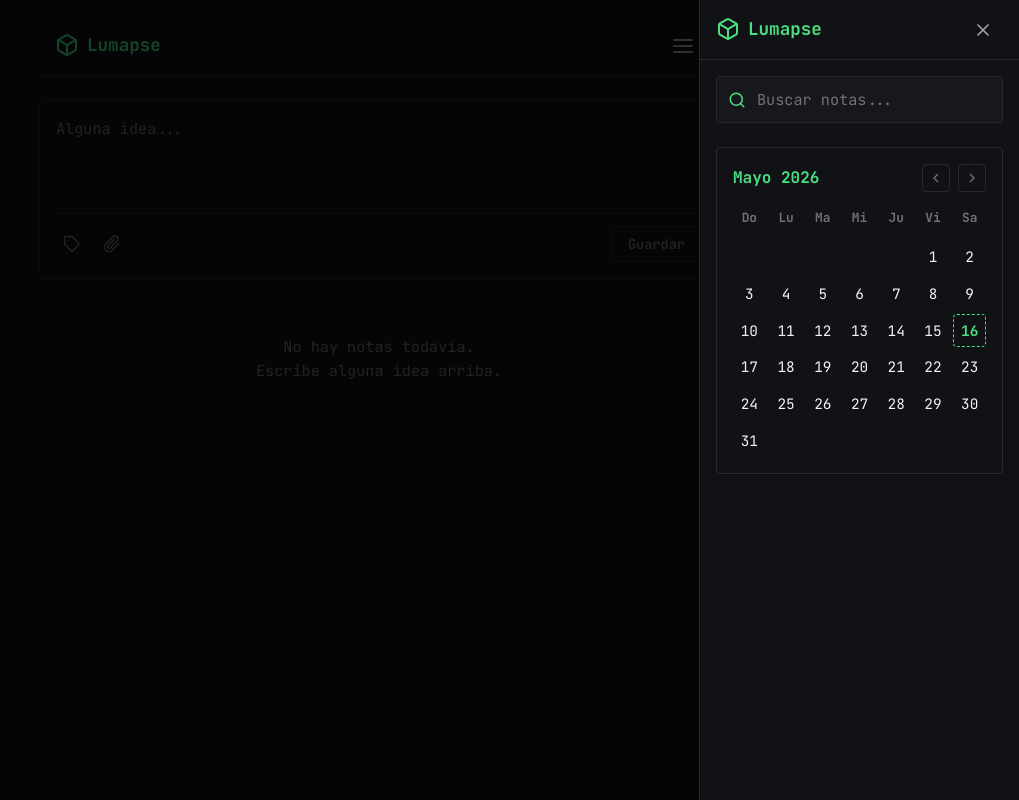
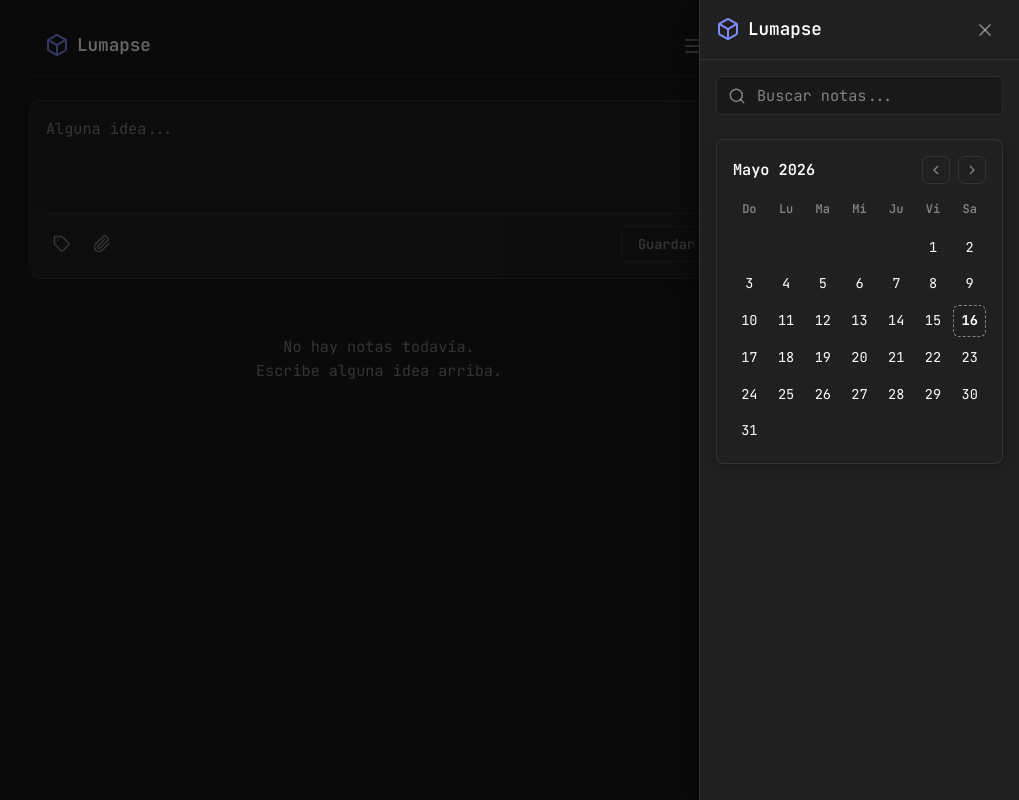
Before and after one commit to jdfesa/lumapse, a website built with Vite: page index.html in a window 1280 px wide. Both pictures are taken after a click on the button 944 px from the left and 45 px from the top of the page. Shown: the whole page, without its empty margins (261-1280 px from the left). Built offline with nearby package versions, Linux system fonts and the light colour scheme.

Commit message:
style: rediseñar UI a estética Notion/Obsidian manteniendo fuente monospace
- Fondo gris oscuro suave (#191919) en lugar de negro puro

- Color de acento cambiado de verde neón a índigo suave (#818cf8)

- Bordes y sombras mucho más sutiles para un look limpio y profesional

- Conservada la fuente JetBrains Mono solicitada por el usuario

```diff
--- a/src/components/Heatmap.css
+++ b/src/components/Heatmap.css
@@ -1,14 +1,15 @@
 /* ============================================================
    Componente: Heatmap (Calendario de Actividad)
-   Hito 04: Cyber Aesthetic con Calendario Clásico
+   Hito 04: Notion/Obsidian Clean Aesthetic
    ============================================================ */
 
 .heatmap-container {
-  background-color: var(--color-bg);
+  background-color: var(--color-surface); /* Notion-style subtle card */
   border: 1px solid var(--color-border);
-  border-radius: var(--radius-sm);
+  border-radius: var(--radius-md);
   padding: var(--space-4);
   margin-top: var(--space-4);
+  box-shadow: 0 4px 12px rgba(0, 0, 0, 0.2);
 }
 
 .heatmap-header {
@@ -20,11 +21,11 @@
 }
 
 .heatmap-title {
-  font-size: 1rem;
-  font-weight: 700;
+  font-size: 0.95rem;
+  font-weight: 600;
   margin: 0;
   font-family: var(--font-mono);
-  color: var(--color-accent);
+  color: var(--color-text-bright);
 }
 
 .heatmap-controls {
@@ -47,9 +48,9 @@
 }
 
 .heatmap-btn:hover {
-  background: var(--color-surface);
-  color: var(--color-accent);
-  border-color: var(--color-accent);
+  background: var(--color-surface-hover);
+  color: var(--color-text-bright);
+  border-color: rgba(255, 255, 255, 0.2);
 }
 
 .heatmap-grid {
@@ -60,8 +61,8 @@
 
 .heatmap-day-header {
   text-align: center;
-  font-size: 0.8rem;
-  font-weight: 700;
+  font-size: 0.75rem;
+  font-weight: 600;
   color: var(--color-text-muted);
   padding-bottom: var(--space-2);
   font-family: var(--font-mono);
@@ -72,7 +73,7 @@
   display: flex;
   align-items: center;
   justify-content: center;
-  font-size: 0.9rem;
+  font-size: 0.85rem;
   font-family: var(--font-mono);
   color: var(--color-text-bright);
   border-radius: var(--radius-sm);
@@ -88,18 +89,18 @@
 }
 
 .heatmap-day:hover:not(.heatmap-day--empty) {
-  background-color: var(--color-surface);
+  background-color: var(--color-surface-hover);
   border-color: var(--color-border);
 }
 
 .heatmap-day--today {
-  color: var(--color-accent);
+  color: var(--color-text-bright);
   font-weight: 700;
-  border: 1px dashed var(--color-accent);
+  border: 1px dashed var(--color-text-muted);
 }
 
 .heatmap-day--active {
-  background-color: var(--color-surface);
+  background-color: var(--color-surface-hover);
   border: 1px solid var(--color-accent);
   color: var(--color-accent);
   font-weight: 700;
@@ -117,10 +118,10 @@
   transition: all 0.2s ease;
 }
 
-/* Niveles de intensidad con verde neón */
-.heatmap-day[data-level="1"]::after { background-color: rgba(74, 222, 128, 0.4); }
-.heatmap-day[data-level="2"]::after { background-color: rgba(74, 222, 128, 0.7); }
-.heatmap-day[data-level="3"]::after { background-color: rgba(74, 222, 128, 1); box-shadow: 0 0 4px rgba(74, 222, 128, 0.5); }
+/* Niveles de intensidad con el acento suave (Indigo) */
+.heatmap-day[data-level="1"]::after { background-color: rgba(129, 140, 248, 0.4); }
+.heatmap-day[data-level="2"]::after { background-color: rgba(129, 140, 248, 0.7); }
+.heatmap-day[data-level="3"]::after { background-color: rgba(129, 140, 248, 1); box-shadow: 0 0 4px rgba(129, 140, 248, 0.4); }
 
 /* Clear filter button */
 .heatmap-clear {
@@ -140,7 +141,7 @@
 }
 
 .heatmap-clear:hover {
-  background: var(--color-surface);
+  background: var(--color-surface-hover);
   color: var(--color-accent);
   border-color: var(--color-accent);
 }
--- a/src/components/NoteEditor.css
+++ b/src/components/NoteEditor.css
@@ -1,16 +1,17 @@
 /* ============================================================
    Componente: Composer (antes NoteEditor)
-   Hito 04: Minimalist Cyber/Terminal Aesthetic
+   Hito 04: Notion/Obsidian Clean Aesthetic
    ============================================================ */
 
 .composer {
-  background-color: var(--color-bg);
+  background-color: var(--color-surface);
   border: 1px solid var(--color-border);
-  border-radius: var(--radius-sm);
+  border-radius: var(--radius-lg);
   padding: var(--space-4);
   display: flex;
   flex-direction: column;
   gap: var(--space-2);
+  box-shadow: 0 4px 12px rgba(0, 0, 0, 0.1); /* Subtle shadow */
 }
 
 .composer__textarea {
@@ -59,14 +60,14 @@
 }
 
 .composer__tool-btn:hover {
-  background: var(--color-surface);
-  color: var(--color-accent);
+  background: var(--color-surface-hover);
+  color: var(--color-text-bright);
 }
 
 .composer__save-btn {
-  background-color: transparent;
-  color: var(--color-accent);
-  border: 1px solid var(--color-accent);
+  background-color: var(--color-accent);
+  color: #ffffff;
+  border: none;
   padding: var(--space-2) var(--space-4);
   border-radius: var(--radius-sm);
   font-weight: 600;
@@ -77,12 +78,14 @@
 }
 
 .composer__save-btn:hover:not(:disabled) {
-  background-color: var(--color-accent-dim);
+  opacity: 0.9;
+  transform: translateY(-1px);
 }
 
 .composer__save-btn:disabled {
-  border-color: var(--color-border);
+  background-color: transparent;
+  border: 1px solid var(--color-border);
   color: var(--color-text-muted);
-  background-color: transparent;
   cursor: not-allowed;
+  transform: none;
 }
--- a/src/components/NoteList.css
+++ b/src/components/NoteList.css
@@ -1,6 +1,6 @@
 /* ============================================================
    Componente: Feed (antes NoteList)
-   Hito 04: Minimalist Cyber/Terminal Aesthetic
+   Hito 04: Notion/Obsidian Clean Aesthetic
    ============================================================ */
 
 .feed {
@@ -20,16 +20,17 @@
 .note-card {
   background-color: var(--color-bg);
   border: 1px solid var(--color-border);
-  border-radius: var(--radius-sm);
+  border-radius: var(--radius-lg);
   padding: var(--space-4);
   display: flex;
   flex-direction: column;
   gap: var(--space-3);
-  transition: border-color var(--transition);
+  transition: all var(--transition);
 }
 
 .note-card:hover {
-  border-color: var(--color-text-muted);
+  background-color: var(--color-surface);
+  border-color: rgba(255, 255, 255, 0.15);
 }
 
 .note-card__header {
@@ -46,6 +47,12 @@
 .note-card__actions {
   display: flex;
   gap: var(--space-1);
+  opacity: 0.5;
+  transition: opacity var(--transition);
+}
+
+.note-card:hover .note-card__actions {
+  opacity: 1;
 }
 
 .note-card__action-btn {
@@ -63,12 +70,12 @@
 }
 
 .note-card__action-btn:hover {
-  background: var(--color-surface);
-  color: var(--color-accent);
+  background: var(--color-surface-hover);
+  color: var(--color-text-bright);
 }
 
 .note-card__action-btn--delete:hover {
-  background: rgba(248, 113, 113, 0.1);
+  background: rgba(248, 113, 113, 0.15);
   color: var(--color-danger);
 }
 
@@ -91,9 +98,9 @@
 .note-card__content h3 {
   margin-top: var(--space-3);
   margin-bottom: var(--space-2);
-  font-size: 1.1rem;
-  font-weight: 700;
-  color: var(--color-accent);
+  font-size: 1.15rem;
+  font-weight: 600;
+  color: var(--color-text-bright);
 }
 
 .note-card__content ul,
@@ -109,7 +116,7 @@
 .note-card__content pre {
   margin: var(--space-3) 0;
   padding: var(--space-3);
-  border-radius: var(--radius-sm);
+  border-radius: var(--radius-md);
   background: var(--color-surface);
   border: 1px solid var(--color-border);
   overflow-x: auto;
--- a/src/styles/main.css
+++ b/src/styles/main.css
@@ -1,33 +1,33 @@
 /* ============================================================
    Lumapse — Core Layout Tokens
-   Hito 04: Minimalist Cyber/Terminal Aesthetic
+   Hito 04: Notion/Obsidian Clean Aesthetic
    ============================================================ */
 
-@import url('https://fonts.googleapis.com/css2?family=JetBrains+Mono:wght@400;500;700&display=swap');
+@import url('https://fonts.googleapis.com/css2?family=JetBrains+Mono:wght@400;500;600;700&display=swap');
 
 :root {
-  /* Minimalist Cyber Palette */
-  --color-bg:          #111216; /* Deep dark blue/black */
-  --color-surface:     #17181c;
-  --color-surface-hover: #1e2025;
-  --color-border:      #272a30;
+  /* Notion/Obsidian Dark Mode Palette */
+  --color-bg:          #191919; /* Soft dark background */
+  --color-surface:     #202020; /* Slightly lighter for cards */
+  --color-surface-hover: #2c2c2c;
+  --color-border:      rgba(255, 255, 255, 0.08); /* Very subtle borders */
 
   /* Text Colors */
-  --color-text:        #a1a1aa; /* Muted gray for readability */
-  --color-text-muted:  #71717a;
-  --color-text-bright: #f4f4f5;
+  --color-text:        rgba(255, 255, 255, 0.85); /* Clean, readable white */
+  --color-text-muted:  rgba(255, 255, 255, 0.45);
+  --color-text-bright: #ffffff;
 
   /* Brand/Accent Colors */
-  --color-accent:      #4ade80; /* Neon green */
-  --color-accent-dim:  rgba(74, 222, 128, 0.15);
+  --color-accent:      #818cf8; /* Soft Obsidian-like Indigo */
+  --color-accent-dim:  rgba(129, 140, 248, 0.15);
   --color-danger:      #f87171;
 
-  /* Typography - The requested terminal font */
+  /* Typography - Preserving JetBrains Mono as requested */
   --font-mono: 'JetBrains Mono', 'Fira Code', 'Courier New', monospace;
 
   /* Layout */
   --header-height: 60px;
-  --max-content-width: 680px;
+  --max-content-width: 700px;
   --drawer-width: 320px;
 
   --space-1: 0.25rem;
@@ -38,11 +38,11 @@
   --space-6: 1.5rem;
   --space-8: 2rem;
 
-  --radius-sm: 4px; /* Less rounded for cyber feel */
-  --radius-md: 6px;
-  --radius-lg: 8px;
+  --radius-sm: 6px;
+  --radius-md: 8px;
+  --radius-lg: 12px; /* Softer Notion-like rounded corners */
 
-  --transition: 0.2s ease-in-out;
+  --transition: 0.15s ease-in-out;
 }
 
 *, *::before, *::after {
@@ -76,7 +76,8 @@ body {
   justify-content: space-between;
   padding: 0 var(--space-4);
   height: var(--header-height);
-  background-color: var(--color-bg);
+  background-color: rgba(25, 25, 25, 0.8);
+  backdrop-filter: blur(12px); /* Notion-style sticky glass header */
   position: sticky;
   top: 0;
   z-index: 50;
@@ -84,9 +85,9 @@ body {
 }
 
 .app-logo {
-  font-weight: 700;
+  font-weight: 600;
   font-size: 1.1rem;
-  color: var(--color-accent);
+  color: var(--color-text-bright);
   display: flex;
   align-items: center;
   gap: var(--space-2);
@@ -95,20 +96,20 @@ body {
 .icon-btn {
   background: transparent;
   border: none;
-  color: var(--color-text);
-  width: 40px;
-  height: 40px;
+  color: var(--color-text-muted);
+  width: 36px;
+  height: 36px;
   display: flex;
   align-items: center;
   justify-content: center;
   border-radius: var(--radius-sm);
   cursor: pointer;
-  transition: background var(--transition);
+  transition: all var(--transition);
 }
 
 .icon-btn:hover {
   background: var(--color-surface-hover);
-  color: var(--color-accent);
+  color: var(--color-text-bright);
 }
 
 /* --- Main Layout --- */
@@ -134,13 +135,14 @@ body {
   right: 0;
   bottom: 0;
   width: var(--drawer-width);
-  background-color: var(--color-bg);
+  background-color: var(--color-surface); /* Distinct surface color for drawer */
   z-index: 100;
   transform: translateX(100%);
   transition: transform 0.3s cubic-bezier(0.16, 1, 0.3, 1);
   border-left: 1px solid var(--color-border);
   display: flex;
   flex-direction: column;
+  box-shadow: -8px 0 30px rgba(0,0,0,0.4);
 }
 
 .drawer.is-open {
@@ -165,7 +167,7 @@ body {
 .drawer-backdrop {
   position: fixed;
   inset: 0;
-  background: rgba(0, 0, 0, 0.7);
+  background: rgba(0, 0, 0, 0.6);
   z-index: 90;
   opacity: 0;
   pointer-events: none;
@@ -188,24 +190,25 @@ body {
   left: 0.75rem;
   top: 50%;
   transform: translateY(-50%);
-  color: var(--color-accent);
+  color: var(--color-text-muted);
 }
 
 .search-box input {
   width: 100%;
-  background: var(--color-surface);
+  background: var(--color-bg);
   border: 1px solid var(--color-border);
-  padding: var(--space-3) var(--space-3) var(--space-3) 2.5rem;
+  padding: var(--space-2) var(--space-3) var(--space-2) 2.5rem;
   border-radius: var(--radius-sm);
   color: var(--color-text-bright);
   font-family: var(--font-mono);
   font-size: 0.95rem;
   outline: none;
-  transition: border-color var(--transition);
+  transition: all var(--transition);
 }
 
 .search-box input:focus {
   border-color: var(--color-accent);
+  box-shadow: 0 0 0 2px var(--color-accent-dim);
 }
 
 .search-box input::placeholder {
```
Also changed, not shown: src/components/MarkdownPreview.css (+7 -7 lines).
